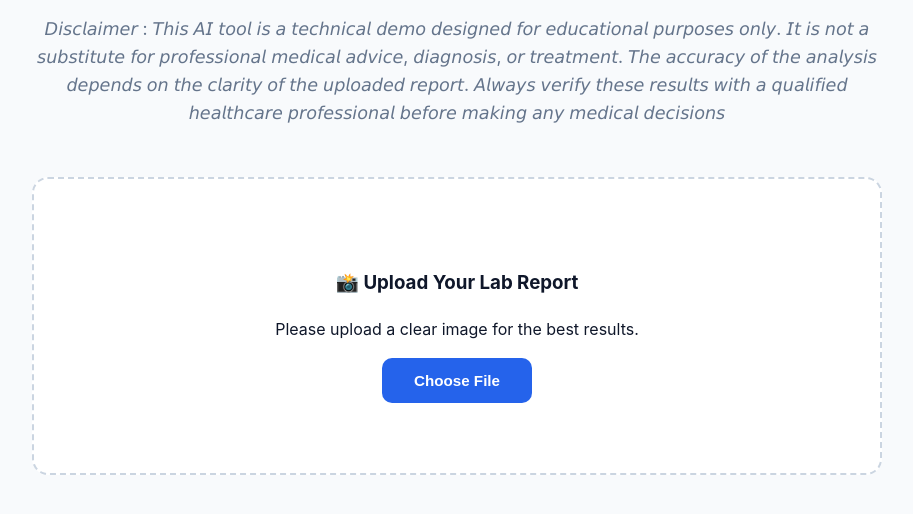
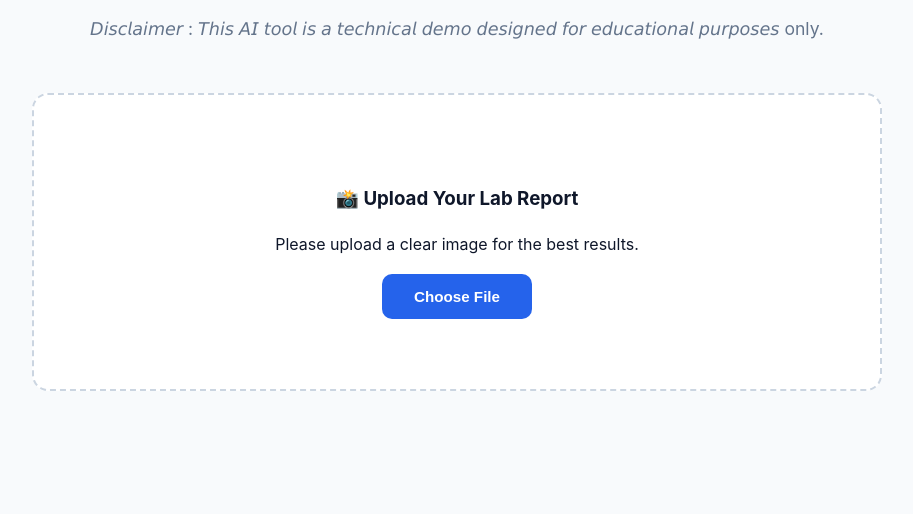
Before and after one commit to tajamullhussain/Ai-Lab-analyzer, a plain HTML site: page index.html in a window 1280 px wide. Shown: the part 242-756 px from the top of the page, without its empty margins (183-1096 px from the left). Drawn offline with nearby package versions, Linux system fonts and the light colour scheme.

Commit message:
Restore index.html to original state
Restore original HTML structure and content in index.html.

```diff
--- a/index.html
+++ b/index.html
@@ -163,7 +163,7 @@
   <div class="container">
     <div class="header"><br><br>
       <h2>🩺 AI - Based Medical Laboratory Test Report Analyzer</h2>
-      <p>𝘋𝘪𝘴𝘤𝘭𝘢𝘪𝘮𝘦𝘳 : 𝘛𝘩𝘪𝘴 𝘈𝘐 𝘵𝘰𝘰𝘭 𝘪𝘴 𝘢 𝘵𝘦𝘤𝘩𝘯𝘪𝘤𝘢𝘭 𝘥𝘦𝘮𝘰 𝘥𝘦𝘴𝘪𝘨𝘯𝘦𝘥 𝘧𝘰𝘳 𝘦𝘥𝘶𝘤𝘢𝘵𝘪𝘰𝘯𝘢𝘭 𝘱𝘶𝘳𝘱𝘰𝘴𝘦𝘴 𝘰𝘯𝘭𝘺. 𝘐𝘵 𝘪𝘴 𝘯𝘰𝘵 𝘢 𝘴𝘶𝘣𝘴𝘵𝘪𝘵𝘶𝘵𝘦 𝘧𝘰𝘳 𝘱𝘳𝘰𝘧𝘦𝘴𝘴𝘪𝘰𝘯𝘢𝘭 𝘮𝘦𝘥𝘪𝘤𝘢𝘭 𝘢𝘥𝘷𝘪𝘤𝘦, 𝘥𝘪𝘢𝘨𝘯𝘰𝘴𝘪𝘴, 𝘰𝘳 𝘵𝘳𝘦𝘢𝘵𝘮𝘦𝘯𝘵. 𝘛𝘩𝘦 𝘢𝘤𝘤𝘶𝘳𝘢𝘤𝘺 𝘰𝘧 𝘵𝘩𝘦 𝘢𝘯𝘢𝘭𝘺𝘴𝘪𝘴 𝘥𝘦𝘱𝘦𝘯𝘥𝘴 𝘰𝘯 𝘵𝘩𝘦 𝘤𝘭𝘢𝘳𝘪𝘵𝘺 𝘰𝘧 𝘵𝘩𝘦 𝘶𝘱𝘭𝘰𝘢𝘥𝘦𝘥 𝘳𝘦𝘱𝘰𝘳𝘵. 𝘈𝘭𝘸𝘢𝘺𝘴 𝘷𝘦𝘳𝘪𝘧𝘺 𝘵𝘩𝘦𝘴𝘦 𝘳𝘦𝘴𝘶𝘭𝘵𝘴 𝘸𝘪𝘵𝘩 𝘢 𝘲𝘶𝘢𝘭𝘪𝘧𝘪𝘦𝘥 𝘩𝘦𝘢𝘭𝘵𝘩𝘤𝘢𝘳𝘦 𝘱𝘳𝘰𝘧𝘦𝘴𝘴𝘪𝘰𝘯𝘢𝘭 𝘣𝘦𝘧𝘰𝘳𝘦 𝘮𝘢𝘬𝘪𝘯𝘨 𝘢𝘯𝘺 𝘮𝘦𝘥𝘪𝘤𝘢𝘭 𝘥𝘦𝘤𝘪𝘴𝘪𝘰𝘯𝘴</p>
+      <p>𝘋𝘪𝘴𝘤𝘭𝘢𝘪𝘮𝘦𝘳 : 𝘛𝘩𝘪𝘴 𝘈𝘐 𝘵𝘰𝘰𝘭 𝘪𝘴 𝘢 𝘵𝘦𝘤𝘩𝘯𝘪𝘤𝘢𝘭 𝘥𝘦𝘮𝘰 𝘥𝘦𝘴𝘪𝘨𝘯𝘦𝘥 𝘧𝘰𝘳 𝘦𝘥𝘶𝘤𝘢𝘵𝘪𝘰𝘯𝘢𝘭 𝘱𝘶𝘳𝘱𝘰𝘴𝘦𝘴 only.</p>
     </div>
     <div class="upload-box" id="uploadArea">
       <h3>📸 Upload Your Lab Report</h3>
```
